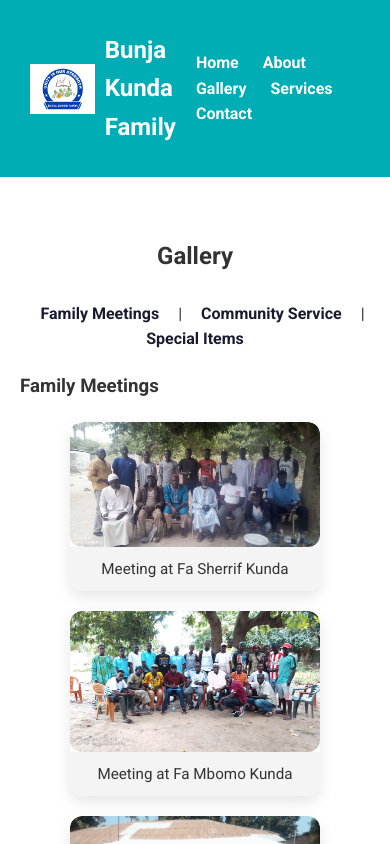
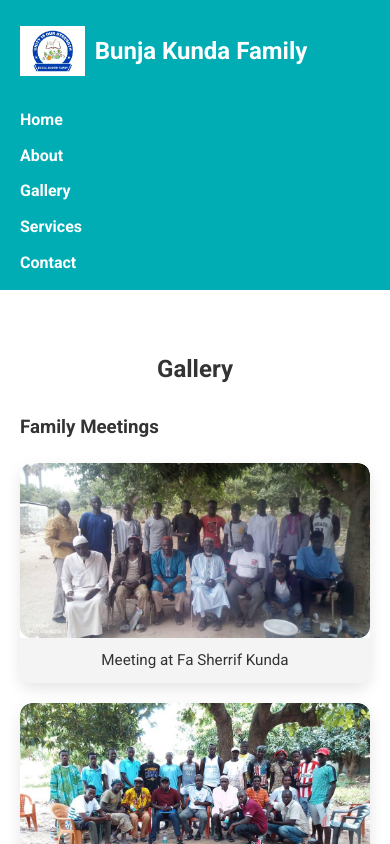
Before and after one commit to Janneh24/bunja-kunda-family, a plain HTML site: page gallery.html in a window 390 px wide. Shown: the top 844 px of the page. Drawn offline with Linux system fonts and the light colour scheme.

Commit message:
Make site mobile responsive and restore previous gallery layout

```diff
--- a/gallery.html
+++ b/gallery.html
@@ -6,23 +6,6 @@
     <title>Gallery - Bunja Kunda Family</title>
     <link href="https://fonts.googleapis.com/css2?family=Roboto:wght@400;700&display=swap" rel="stylesheet">
     <link rel="stylesheet" href="style.css">
-    <style>
-        /* Section navigation */
-        .section-nav {
-            text-align: center;
-            margin: 20px 0;
-        }
-        .section-nav a {
-            margin: 0 15px;
-            text-decoration: none;
-            color: #1a1a2e;
-            font-weight: bold;
-            transition: color 0.3s;
-        }
-        .section-nav a:hover {
-            color: #00adb5;
-        }
-    </style>
 </head>
 <body>
 
@@ -46,15 +29,8 @@
 <section class="container">
     <h2>Gallery</h2>
 
-    <!-- Section Navigation -->
-    <div class="section-nav">
-        <a href="#meetings">Family Meetings</a> |
-        <a href="#community">Community Service</a> |
-        <a href="#special">Special Items</a>
-    </div>
-
     <!-- Family Meetings -->
-    <h3 id="meetings">Family Meetings</h3>
+    <h3>Family Meetings</h3>
     <div class="gallery">
         <div class="gallery-item">
             <img src="fam1.jpg" alt="Meeting at Fa Sherrif Kunda">
@@ -75,7 +51,7 @@
     </div>
 
     <!-- Community Service -->
-    <h3 id="community">Community Service – Hospital Cleaning</h3>
+    <h3>Community Service – Hospital Cleaning</h3>
     <div class="gallery">
         <div class="gallery-item">
             <img src="fam5.jpg" alt="Cleaning Exercise at Gunjur Hospital – January 5, 2023">
@@ -92,7 +68,7 @@
     </div>
 
     <!-- Special Items -->
-    <h3 id="special">Special Items</h3>
+    <h3>Special Items</h3>
     <div class="gallery">
         <div class="gallery-item">
             <img src="fam10.jpeg" alt="Family T-shirt">
--- a/style.css
+++ b/style.css
@@ -148,6 +148,7 @@ footer {
     padding: 20px;
     margin-top: 40px;
 }
+
 /* Contact Form Styles */
 form {
     display: flex;
@@ -199,12 +200,6 @@ form button:hover {
     margin-bottom: 25px;
 }
 
-/* Optional: responsive */
-@media (max-width: 768px) {
-    form {
-        padding: 20px;
-    }
-}
 /* Service Cards */
 .cards {
     display: flex;
@@ -244,17 +239,16 @@ form button:hover {
     font-weight: bold;
     margin-top: 10px;
 }
+
 /* Gallery */
 .gallery {
-    display: flex;
-    flex-wrap: wrap;
+    display: grid;
+    grid-template-columns: repeat(auto-fit, minmax(250px, 1fr));
     gap: 20px;
-    justify-content: center;
     margin-top: 20px;
 }
 
 .gallery-item {
-    width: 250px;
     border-radius: 12px;
     overflow: hidden;
     box-shadow: 0 6px 15px rgba(0,0,0,0.1);
@@ -279,6 +273,7 @@ form button:hover {
     color: #333;
     background-color: #f4f4f4;
 }
+
 /* About Page */
 .about-message {
     display: flex;
@@ -307,7 +302,47 @@ form button:hover {
     border-radius: 12px;
     box-shadow: 0 6px 15px rgba(0,0,0,0.1);
 }
+
+/* Responsive Adjustments */
+@media (max-width: 1024px) {
+    .hero {
+        font-size: 1.8em;
+    }
+}
+
 @media (max-width: 768px) {
+    /* Navbar responsive */
+    .navbar {
+        flex-direction: column;
+        align-items: flex-start;
+        padding: 10px 20px;
+    }
+
+    .navbar nav {
+        display: flex;
+        flex-direction: column;
+        width: 100%;
+        margin-top: 10px;
+    }
+
+    .navbar nav a {
+        margin: 5px 0;
+    }
+
+    /* Hero section responsive */
+    .hero {
+        height: 250px;
+        font-size: 1.5em;
+        text-align: center;
+        padding: 0 10px;
+    }
+
+    /* Contact form padding */
+    form {
+        padding: 20px;
+    }
+
+    /* About section responsive */
     .about-message {
         flex-direction: column;
         align-items: center;
@@ -316,4 +351,18 @@ form button:hover {
     .about-text, .about-image {
         flex: 1 1 100%;
     }
+
+    .about-image img {
+        margin-top: 15px;
+    }
+
+    /* Service cards responsive */
+    .cards {
+        flex-direction: column;
+        align-items: center;
+    }
+
+    .card {
+        width: 100%;
+    }
 }
```
